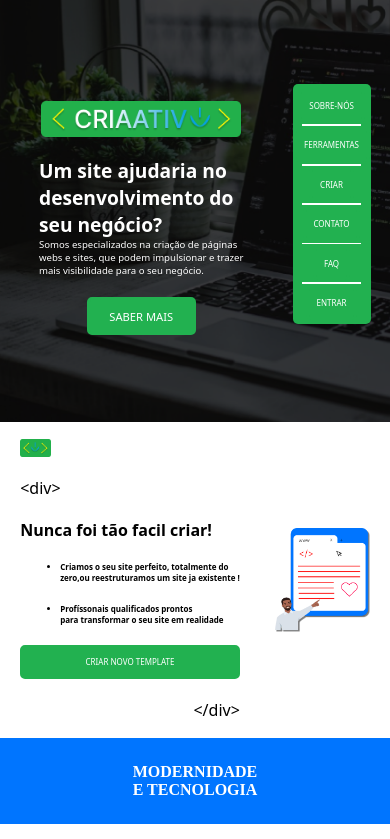
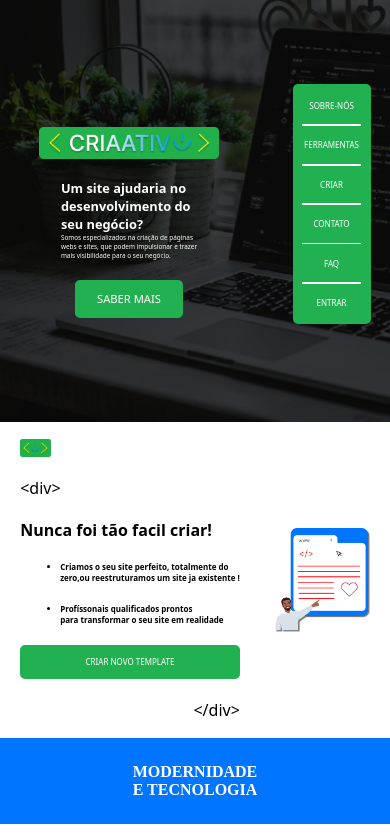
Before and after one commit to workSilas/CRIAATIVO, a React (Create React App) app: page / in a window 390 px wide. Shown: the top 839 px of the page. Built offline with nearby package versions, Linux system fonts and the light colour scheme; a web font is replaced by a local one.

Commit message:
Sessão inicial

```diff
--- a/src/components/sessaoInicial/index.scss
+++ b/src/components/sessaoInicial/index.scss
@@ -104,7 +104,14 @@
   .SessaoInicial {
 
     .square {
-      padding-top: 12vh;
+
+      img  {
+        width: 180px;
+      }
+
+      .text {
+        font-size: 0.4rem;
+      }
     }
   }
 }
```
